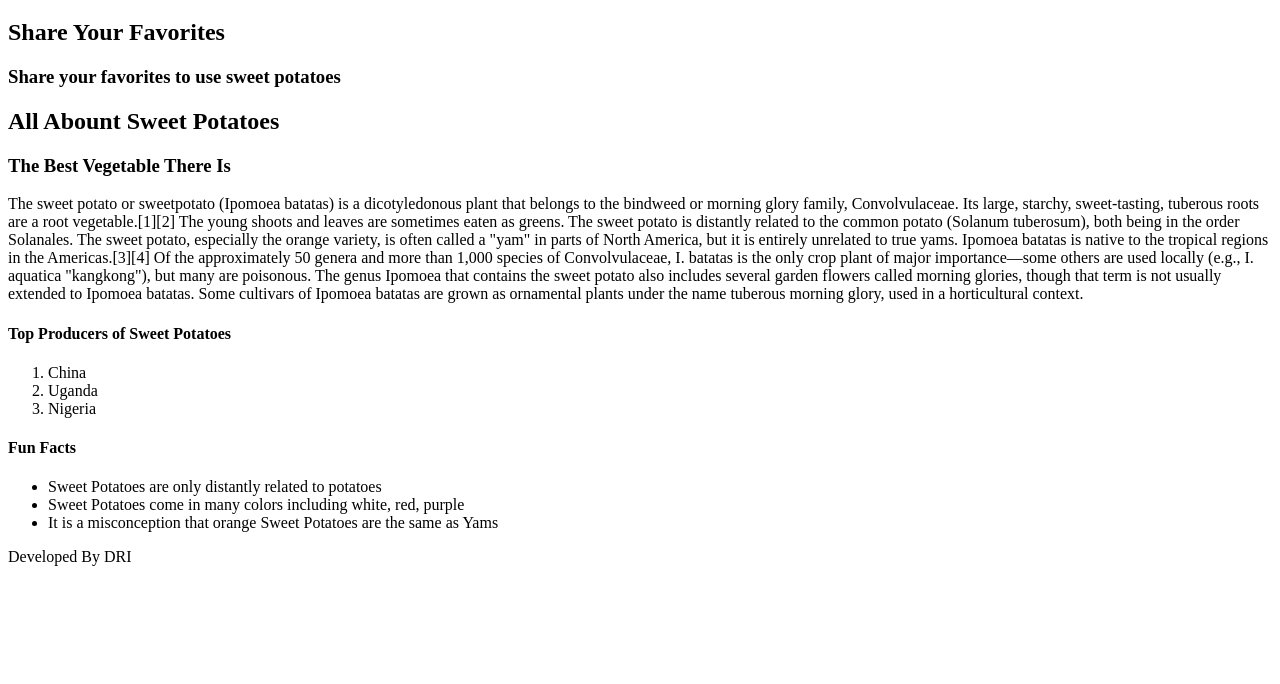
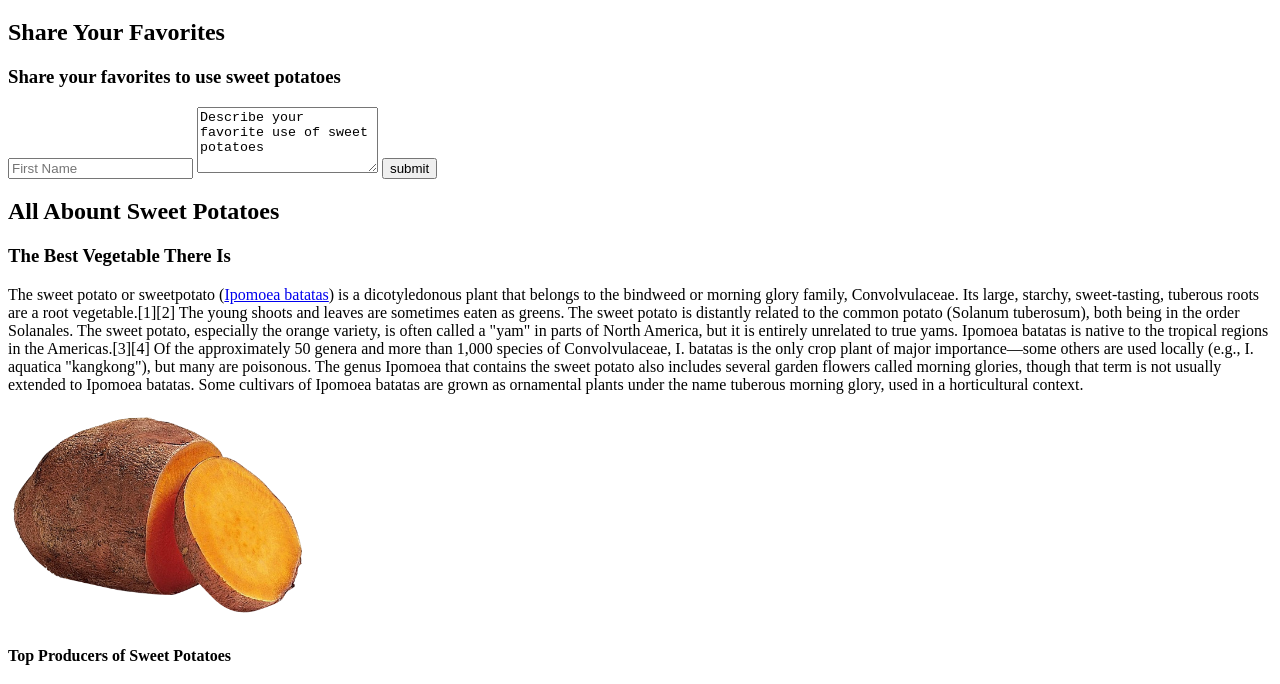
Before and after one commit to davidisley/Demo, a plain HTML site: page demo2.html in a window 1280 px wide. Shown: the part 61-745 px from the top of the page. Drawn offline with Linux system fonts and the light colour scheme.

Commit message:
Update image and form

```diff
--- a/demo2.html
+++ b/demo2.html
@@ -12,13 +12,19 @@
             <h2>Share Your Favorites</h2>
             <h3>Share your favorites to use sweet potatoes</h3>
             <!-- Add forum to ask viewer for input-->
+            <form>
+                <input type="text" name="first-name" placeholder="First Name"/>
+                <textarea rows="4" name="description">Describe your favorite use of sweet potatoes</textarea>
+                <input type="submit" value="submit"/>
+            </form>
         </aside>
         <article>
             <h2>All Abount Sweet Potatoes</h2>
             <h3>The Best Vegetable There Is</h3>
-            <p>The sweet potato or sweetpotato (Ipomoea batatas) is a dicotyledonous plant that belongs to the bindweed or morning glory family, Convolvulaceae. Its large, starchy, sweet-tasting, tuberous roots are a root vegetable.[1][2] The young shoots and leaves are sometimes eaten as greens. The sweet potato is distantly related to the common potato (Solanum tuberosum), both being in the order Solanales. The sweet potato, especially the orange variety, is often called a "yam" in parts of North America, but it is entirely unrelated to true yams.
+            <p>The sweet potato or sweetpotato (<a href="http://www.missouribotanicalgarden.org/PlantFinder/PlantFinderDetails.aspx?kempercode=a587">Ipomoea batatas</a>) is a dicotyledonous plant that belongs to the bindweed or morning glory family, Convolvulaceae. Its large, starchy, sweet-tasting, tuberous roots are a root vegetable.[1][2] The young shoots and leaves are sometimes eaten as greens. The sweet potato is distantly related to the common potato (Solanum tuberosum), both being in the order Solanales. The sweet potato, especially the orange variety, is often called a "yam" in parts of North America, but it is entirely unrelated to true yams.
                Ipomoea batatas is native to the tropical regions in the Americas.[3][4] Of the approximately 50 genera and more than 1,000 species of Convolvulaceae, I. batatas is the only crop plant of major importance—some others are used locally (e.g., I. aquatica "kangkong"), but many are poisonous. The genus Ipomoea that contains the sweet potato also includes several garden flowers called morning glories, though that term is not usually extended to Ipomoea batatas. Some cultivars of Ipomoea batatas are grown as ornamental plants under the name tuberous morning glory, used in a horticultural context.</p>
         <!-- Add Sweet Potato Image -->
+        <img src="sweet-potato-slice.png" width="300"/>
             <h4>Top Producers of Sweet Potatoes</h4>
             <ol>
                 <li>China</li>
```
Also changed, not shown: sweet-potato-slice.png (added).
